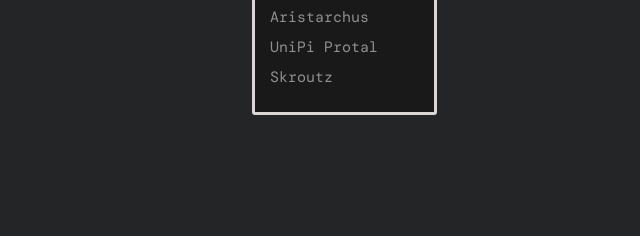
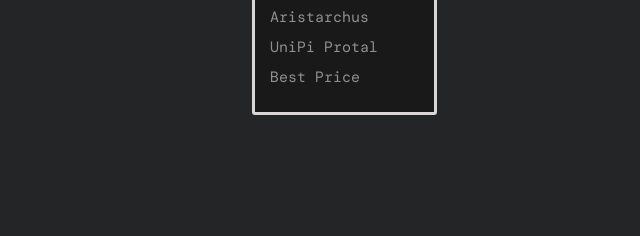
Before and after one commit to Baalbisan/FFox-Startpage, a plain HTML site: page index.html in a window 1280 px wide. Shown: the part 564-800 px from the top of the page, 349-989 px from the left. Drawn offline with nearby package versions, Linux system fonts and the light colour scheme; a script that the page names is missing; a web font is replaced by a local one.

Commit message:
Update index.html
Modified Bookmarks

```diff
--- a/index.html
+++ b/index.html
@@ -39,7 +39,7 @@
 			   <li><a class="bm" href="https://mail.google.com/mail/u/1/#inbox">Work Mail</a></li>
 			   <li><a class="bm" href="https://aristarchus.ds.unipi.gr/main/portfolio.php">Aristarchus</a></li>
 			   <li><a class="bm" href="https://sis-portal.unipi.gr/?p=DEB9522E-5B00-44B5-AEDC-AD2BC96B8DF1539B2E38-436C-4160-B6AF-8DC11EBE2E5B">UniPi Protal</a></li>
-			  <li><a class="bm" href="https://www.skroutz.gr/">Skroutz</a></li>
+			  <li><a class="bm" href="https://www.bestprice.gr/">Best Price</a></li>
 		   </div>
 		</div>
 
```
